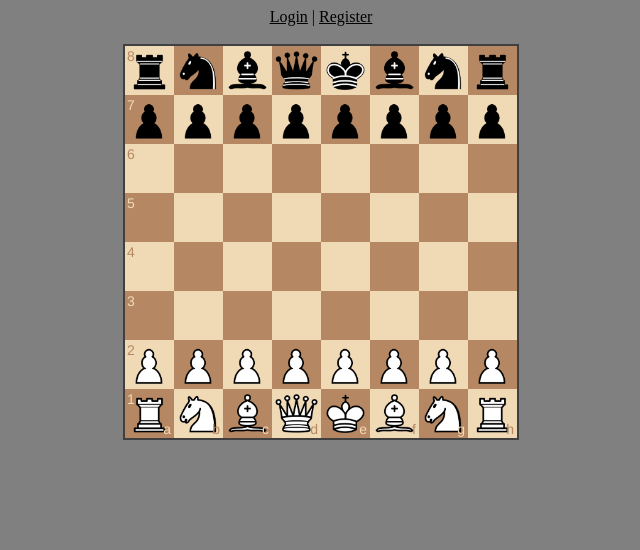
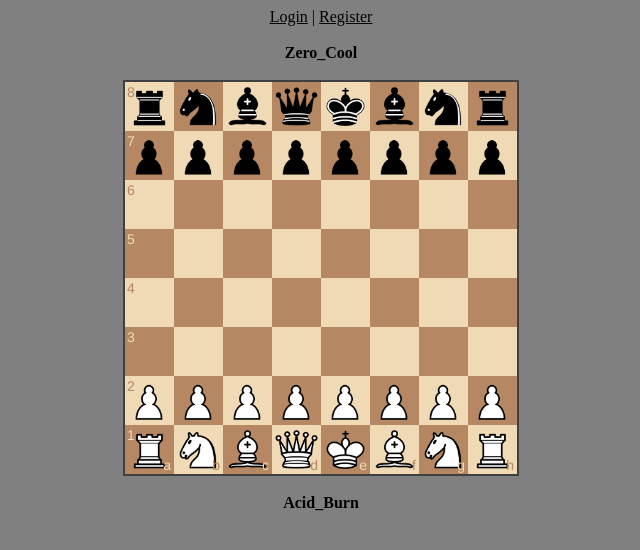
Before and after one commit to kurtjd/chesscorpy, a Flask app: template chesscorpy/templates/game.html in a window 1280 px wide. Shown: the top 550 px of the page, without its empty margins (319-959 px from the left). Run offline with Flask 2, Linux system fonts and the light colour scheme; the template is opened without the code that fills it, so the values that code supplies are empty.

Commit message:
Fix bug where active games returns completed games

```diff
--- a/chesscorpy/games.py
+++ b/chesscorpy/games.py
@@ -82,7 +82,7 @@ def get_game_data_if_to_move(game_id, user_id):
 def get_active_games(user_id):
     """ Retrieves a list of active games for a user. """
 
-    query = "SELECT * FROM games WHERE player_white_id = ? OR player_black_id = ? AND " \
+    query = "SELECT * FROM games WHERE (player_white_id = ? OR player_black_id = ?) AND " \
             f"(status = '{game_statuses.NO_MOVE}' OR status = '{game_statuses.IN_PROGRESS}')"
     query_args = [user_id] * 2
 
--- a/chesscorpy/templates/game.html
+++ b/chesscorpy/templates/game.html
@@ -14,7 +14,10 @@
 {% endblock %}
 
 {% block main %}
-  <div id="board" style="width: 400px"></div>
+  <div id="player1"><b>Zero_Cool</b></div><br>
+  <div id="board" style="width: 400px"></div><br>
+  <div id="player2"><b>Acid_Burn</b></div>
+
   <script>
     var GAME_ID = {{ game_data.id }}
     var FEN = "{{ game_data.fen }}"
```
